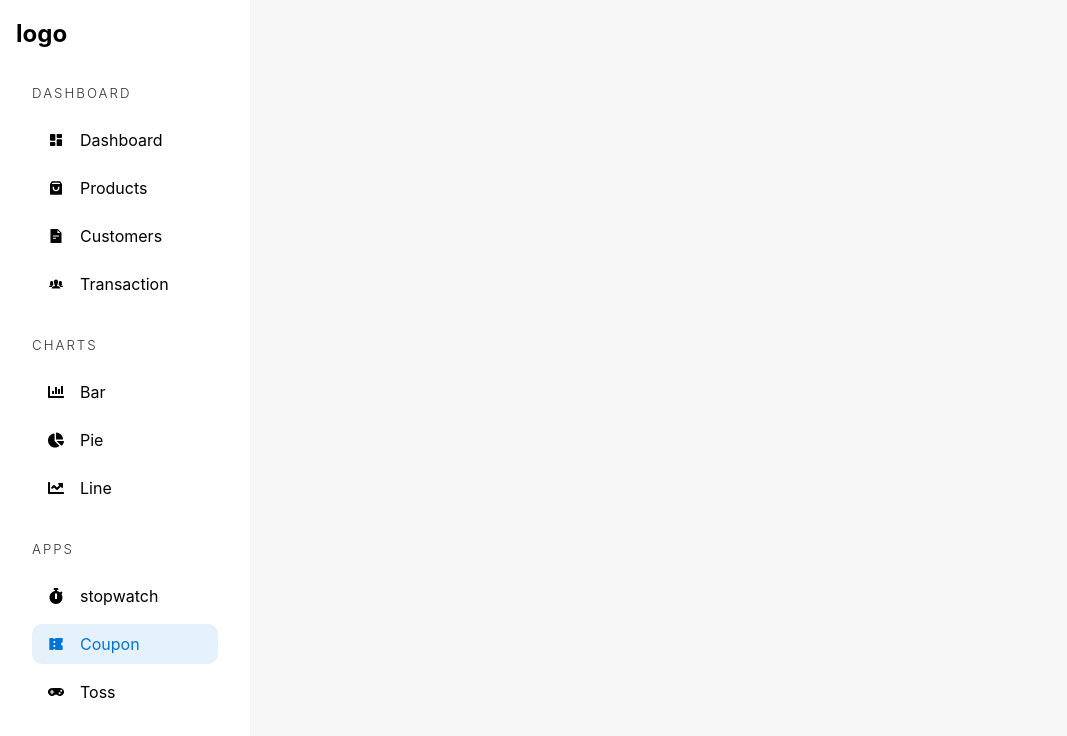
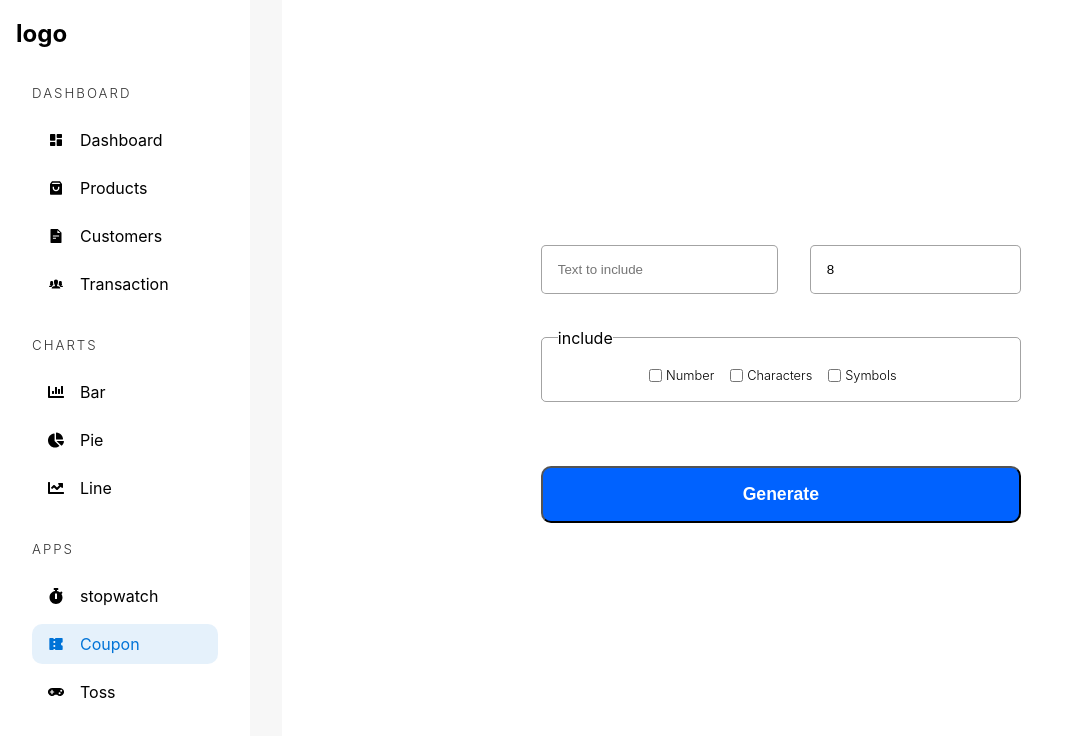
Before and after one commit to arafatsani36/admin-dashboard, a React (Vite) app: page /admin/app/coupon in a window 1280 px wide. Shown: the top 736 px of the page, without its empty margins (0-1067 px from the left). Built offline with nearby package versions, Linux system fonts and the light colour scheme.

Commit message:
coupon page add

```diff
--- a/src/pages/apps/coupon.tsx
+++ b/src/pages/apps/coupon.tsx
@@ -1,9 +1,82 @@
+import { useState, FormEvent, useEffect} from "react";
 import AdminSidebar from "../../component/adminsidebar";
 
+const allLetters = 'ABCDEFGHIJKLMNOPQRSTUVWXYZabcdefghijklmnopqrstuvwxyz';
+const allNumber = '1234567890';
+const allSymbols = '~`!@#$%^&*()-_+={}[]|;:"<>,./?'
+
+
 const Coupon = () => {
+    const[size, setSize] = useState<number>(8);
+    const[prefix, setPrefix] = useState<string>('');
+    const[includeNumber, setIncludeNumber] = useState<boolean>(false);
+    const[includeCharacters, setIncludeCharacters] = useState<boolean>(false);
+    const[includeSymbols, setIncludeSymbols] = useState<boolean>(false);
+    const[isCopied, setIsCopied] = useState<boolean>(false);
+
+    const [coupon, setCoupon] = useState<string>("");
+
+    const copyText = async(coupon : string) => {
+       await window.navigator.clipboard.writeText(coupon);
+       setIsCopied(true)
+    }
+
+    const submitHandler = (e:FormEvent<HTMLFormElement>) => {
+        e.preventDefault();
+
+        if(!includeNumber && !includeCharacters && !includeSymbols){
+            return alert('Please Select At Least');
+        }
+
+        let result: string = prefix || '';
+            const loopLength: number = size - result.length;
+
+            for (let i = 0; i < loopLength; i++) {
+               let entireString: string = "";
+
+               if(includeCharacters){entireString += allLetters}
+               if(includeNumber){entireString += allNumber}
+               if(includeSymbols){entireString += allSymbols}
+
+               const randomNum : number =  ~~(Math.random()*entireString.length);
+               result+= entireString[randomNum]
+        }
+        setCoupon(result)
+    }
+
+    useEffect(() => {
+        setIsCopied(false)
+    },[coupon])
+
     return (
         <div className="adminContainer">
              <AdminSidebar/>
+             <main className="dashboardAppContainer">
+                <section>
+                   <form className="couponFrom" onSubmit={submitHandler}>
+                        <input type="text" placeholder="Text to include" value={prefix} onChange={e => setPrefix(e.target.value)} maxLength={size}/>
+
+                        <input type="number" placeholder="Coupon Length" value={size} onChange={e => setSize(Number(e.target.value))} minLength={8} maxLength={20}/>
+
+                        <fieldset>
+                           <legend>include</legend>
+                           <input type="checkbox" checked={includeNumber} onChange={() => setIncludeNumber(prev => !prev)} minLength={8} maxLength={20}/>
+                           <span>Number</span>
+
+                           <input type="checkbox" checked={includeCharacters} onChange={() => setIncludeCharacters(prev => !prev)} minLength={8} maxLength={20}/>
+                           <span>Characters</span>
+
+                           <input type="checkbox" checked={includeSymbols} onChange={() => setIncludeSymbols(prev => !prev)} minLength={8} maxLength={20}/>
+                           <span>Symbols</span>
+                        </fieldset>
+                        <button type="submit">Generate</button>
+                   </form>
+
+                   {
+                    coupon && <code>{coupon} <span onClick={() => copyText(coupon)}>{isCopied ? "Copied" : "Copy"}</span></code>
+                   }
+                </section>
+             </main>
         </div>
     );
 };
--- a/src/pages/apps/toss.tsx
+++ b/src/pages/apps/toss.tsx
@@ -1,9 +1,28 @@
+import { useState } from "react";
 import AdminSidebar from "../../component/adminsidebar";
 
 const Toss = () => {
+    const [angle, setAngle] = useState<number>(0);
+
+    const flipCoin = () => {
+        if(Math.random() > 0.5) setAngle(prev => prev + 180);
+        else setAngle(prev => prev + 360)
+    }
     return (
         <div className="adminContainer">
              <AdminSidebar/>
+             <main className="dashboardAppContainer">
+                <section>
+                    <article className="tossCoin" onClick={flipCoin}
+                        style={{
+                            transform: `rotateY(${angle}deg)`
+                        }}
+                    >
+                       <div></div>
+                       <div></div>
+                    </article>
+                </section>
+             </main>
         </div>
     );
 };
--- a/src/styles/_dasboardapp.scss
+++ b/src/styles/_dasboardapp.scss
@@ -36,6 +36,101 @@
 
         }
 
+        .tossCoin{
+            margin: 2rem;
+            @include square(15rem);
+            position: relative;
+            cursor: pointer;
+            transform-style: preserve-3d;
+            transition: all 0.5s;
+
+            > div{
+                border-radius: 50%;
+                @include square(100%);
+                position: absolute;
+                display: grid;
+                place-items: center;
+                background-repeat: no-repeat;
+                background-size: contain;
+                backface-visibility: hidden;
+                &:first-of-type{
+                    background-image: url("../assets/heads.png");
+                }
+                &:last-of-type{
+                    background-image: url("../assets/tails.png");
+                    transform: rotateY(-180deg);
+                }
+            }
+        }
+
+        .couponFrom{
+            @include grid(2fr 1fr , 2rem);
+            max-width: 30rem;
+            width: 100%;
+            > input{
+                padding: 1rem;
+                border: 1px solid rgba(0, 0, 0, 0.359);
+                outline: none;
+                border-radius: 5px;
+            }
+
+            > fieldset{
+                padding: 1rem;
+                border: 1px solid rgba(0, 0, 0, 0.359);
+                outline: none;
+                border-radius: 5px;
+                @include flex(row, center, center, 0);
+                flex-wrap: wrap;
+                grid-column: 1/3;
+
+                > span{
+                    font-size: 0.8rem;
+                    font-weight: 300;
+                    margin-inline-start: 0.25rem;
+                    margin-inline-end: 1rem;
+                }
+            }
+
+            > button{
+                font-weight: 700;
+                font-size: 1.1rem;
+                width: 100%;
+                padding: 1rem;
+                color: white;
+                cursor: pointer;
+                margin: 2rem 0;
+                border-radius: 10px;
+                background-color: rgb(0, 98, 255);
+                @include flex(row, center, center, 0);
+                flex-wrap: wrap;
+                grid-column: 1/3;
+            }
+        }
+
+        > code{
+            position: relative;
+            font-size: 1.1rem;
+            letter-spacing:0.5rem;
+            cursor: pointer;
+
+            &:hover> span{
+                opacity: 1;
+            }
+
+            > span{
+                opacity: 0;
+                @include square(100%);
+                border-radius: 5px;
+                top: 0;
+                left: 0;
+                position: absolute;
+                background: rgb(15, 15, 15);
+                color: white;
+                font-size: 0.8rem;
+                @include flex;
+            }
+        }
+
 
     }
 }
```
Also changed, not shown: src/assets/heads.png (added), src/assets/tails.png (added).
